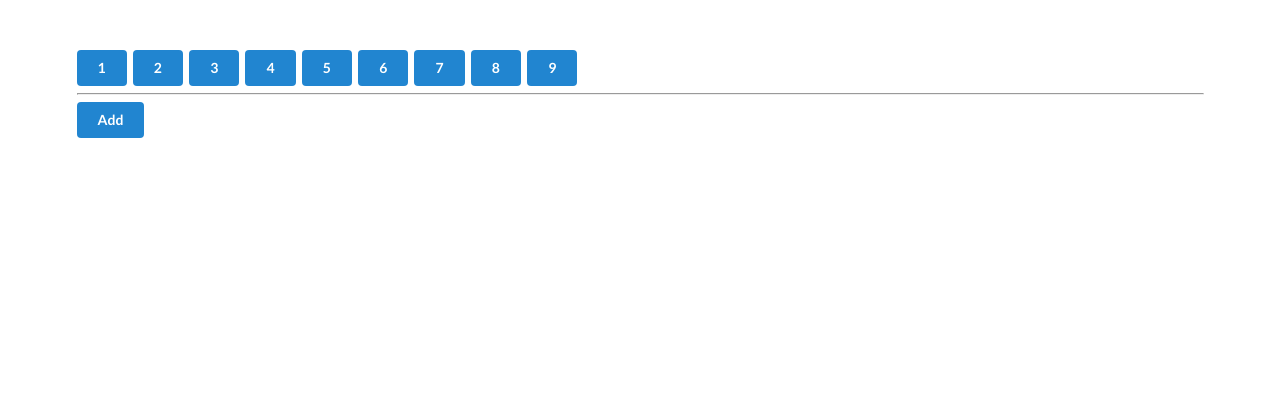
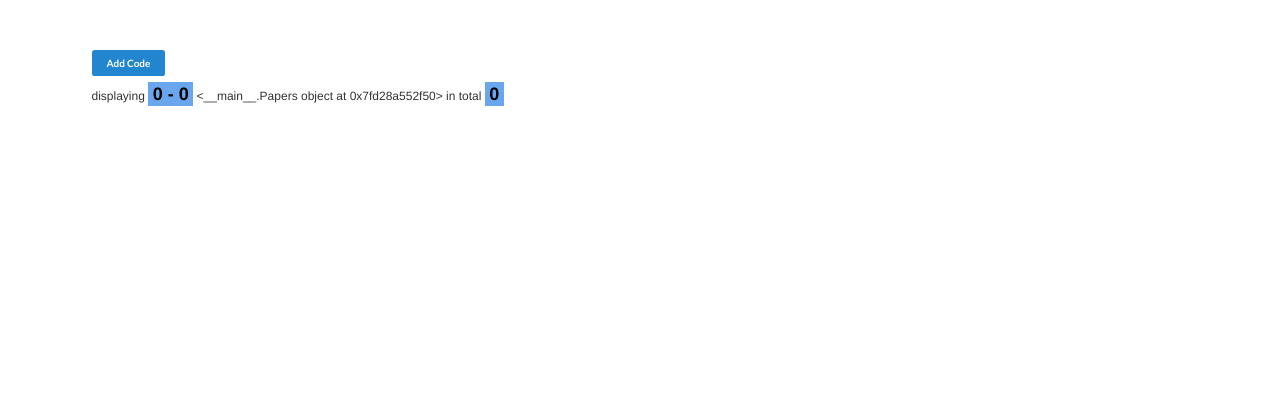
Before and after one commit to duyanh1904/Flask_Mongodb_redis, a Flask app: page / in a window 1280 px wide. Shown: the top 420 px of the page. Run offline with Flask 2, Linux system fonts and the light colour scheme; data that the repository does not hold is empty; some libraries are stand-ins or nearby versions.

Commit message:
update-11

```diff
--- a/main.py
+++ b/main.py
@@ -4,7 +4,7 @@ from flask import Flask, render_template, redirect, url_for, request
 from pymongo import MongoClient
 import string
 import random
-
+from flask_paginate import Pagination, get_page_parameter
 
 app = Flask(__name__)
 
@@ -12,12 +12,16 @@ client = MongoClient("mongodb://127.0.0.1:27017")
 db = client.mydb
 table = db.mytable
 
-
 @app.route('/')
 def home():
-    posts =[1,2,3,4,5,6,7,8,9]
+    search = False
+    q = request.args.get('q')
+    if q:
+        search = True
+    page = request.args.get(get_page_parameter(), type=int, default=1)
     code_list = table.find().sort("_id",pymongo.DESCENDING).limit(4)
-    return render_template("base.html", code_list=code_list, posts = posts)
+    pagination = Pagination(page=page, total=code_list.count(), record_name = code_list, search = search, css_framework='bootstrap3')
+    return render_template("base.html", code_list=code_list, pagination = pagination)
 
 @app.route("/add", methods = ['POST'])
 def add():
--- a/templates/base.html
+++ b/templates/base.html
@@ -7,35 +7,44 @@
 
     <link rel="stylesheet" href="https://cdn.jsdelivr.net/npm/semantic-ui@2.4.2/dist/semantic.min.css">
     <script src="https://cdn.jsdelivr.net/npm/semantic-ui@2.4.2/dist/semantic.min.js"></script>
+    <link rel="stylesheet" href="https://maxcdn.bootstrapcdn.com/bootstrap/3.3.7/css/bootstrap.min.css">
+</head>
 
-</head>
 <body>
 
     <div style="margin-top: 50px;" class="ui container">
-        {% for page_num in posts %}
-            {% if page_num %}
-                {% if posts == page_num %}
-                    <a class="ui primary button" href="{{ url_for('home', page=page_num) }}">{{ page_num }}</a>
-                {% else %}
-                    <a class="ui primary button" href="{{ url_for('home', page=page_num) }}">{{ page_num }}</a>
-                {% endif %}
-                {% else %}
-                ...
-            {% endif %}
-        {% endfor %}
-
-        <hr>
-        <form class="ui form" action="/add" method="post">
-            <button class="ui blue button" type="submit">Add</button>
-        </form>
+       <form class="ui form" action="/add" method="post">
+            <button class="ui blue button" type="submit">Add Code</button>
+       </form>
+        {{ pagination.info }}
+        {{ pagination.links }}
 
         {% for code in code_list %}
             <div class="ui segment">
-                <p class="ui big header">{{code.code }} </p>
+                <p class="ui big header">{{ code.code }} </p>
                 <a class="ui blue button" href="/update?_id={{ code['_id'] }}">Update</a>
                 <a class="ui red button" href="/delete?_id={{ code['_id'] }}">Delete</a>
             </div>
         {% endfor %}
+
+        {{ pagination.links }}
+
+
     </div>
 </body>
+<style>.pagination-page-info {
+    padding: .6px;
+    padding-left: 0;
+    width: 40em;
+    margin: .5em;
+    margin-left: 0;
+    font-size: 12px;
+        }
+.pagination-page-info b {
+    color: black;
+    background: #6aa6ed;
+    padding-left: 2px;
+    padding: .1em .25em;
+    font-size: 150%;
+}</style>
 </html>
```
